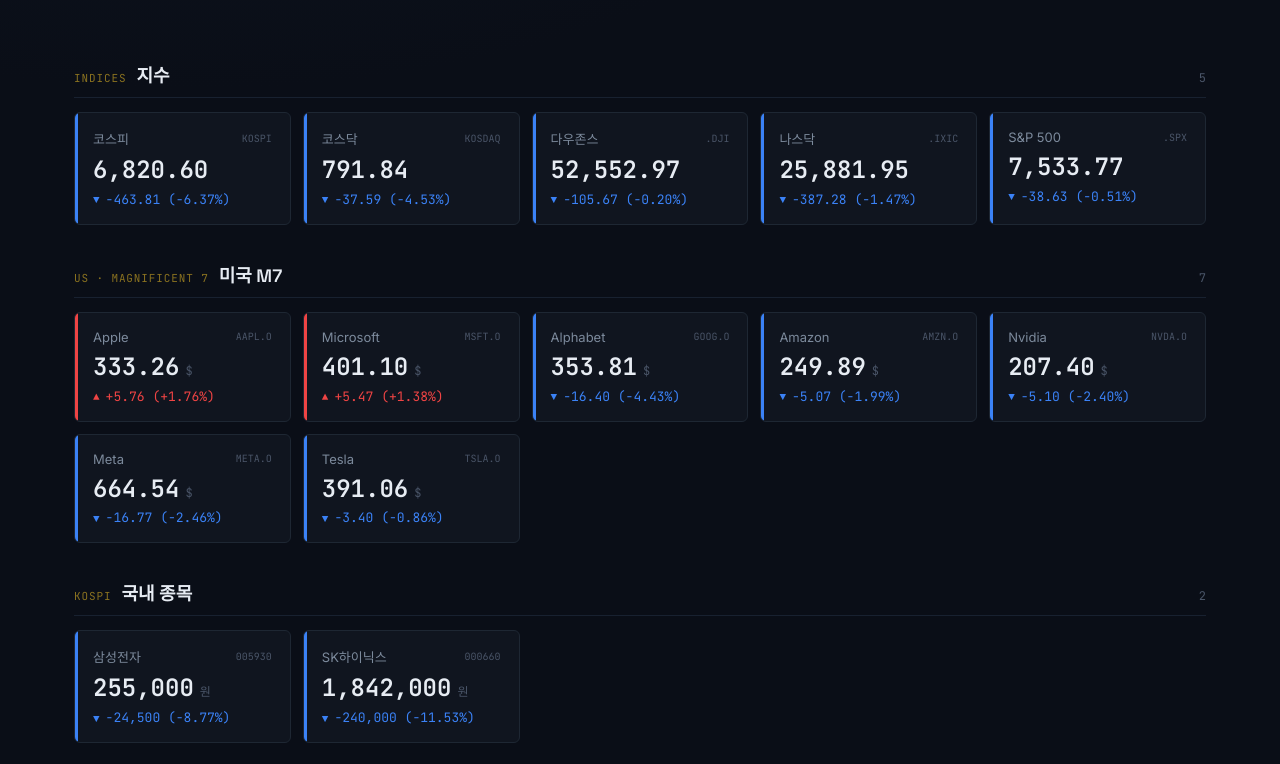
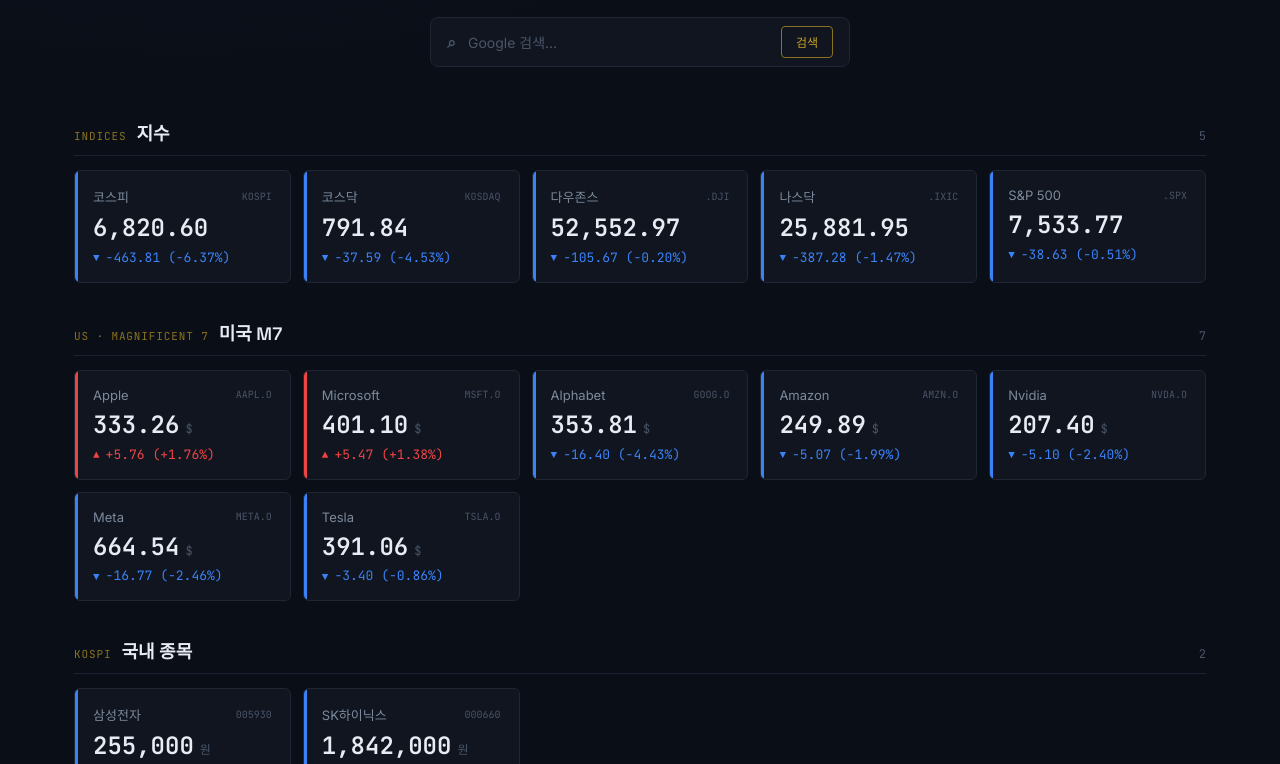
Before and after one commit to sxm53721/Market-dashboard, a plain HTML site: page index.html in a window 1280 px wide. Shown: the part 163-927 px from the top of the page. Drawn offline with Linux system fonts and the light colour scheme.

Commit message:
Update index.html

```diff
--- a/index.html
+++ b/index.html
@@ -106,6 +106,46 @@
   #refresh-btn.loading .spin{ animation: spin 0.8s linear infinite; }
   @keyframes spin{ to{ transform: rotate(360deg); } }
 
+  .search-zone{
+    max-width: 1180px; margin: 0 auto 8px; padding: 0 24px;
+  }
+  #google-search-form{
+    display:flex; align-items:center; gap: 10px;
+    max-width: 420px;
+    margin: 0 auto;
+    background: var(--panel);
+    border: 1px solid var(--panel-border);
+    border-radius: 8px;
+    padding: 8px 16px;
+    transition: border-color .15s ease;
+  }
+  #google-search-form:focus-within{ border-color: var(--gold-dim); }
+  #google-search-form .search-icon{
+    color: var(--ink-faint); font-size: 16px; font-weight: 700;
+  }
+  #google-search-input{
+    flex: 1;
+    background: transparent;
+    border: none;
+    outline: none;
+    color: var(--ink);
+    font-family: 'Inter', sans-serif;
+    font-size: 14px;
+  }
+  #google-search-input::placeholder{ color: var(--ink-faint); }
+  #google-search-form button{
+    background: transparent;
+    border: 1px solid var(--gold-dim);
+    color: var(--gold);
+    font-family: 'JetBrains Mono', monospace;
+    font-size: 12px;
+    padding: 6px 14px;
+    border-radius: 4px;
+    cursor: pointer;
+    transition: background .15s ease, border-color .15s ease;
+  }
+  #google-search-form button:hover{ background: rgba(201,162,39,0.08); border-color: var(--gold); }
+
   main{ max-width: 1180px; margin: 0 auto; padding: 8px 24px 80px; }
 
   .section{ margin-top: 36px; }
@@ -193,6 +233,7 @@
     .grid{ grid-template-columns: repeat(auto-fill, minmax(150px, 1fr)); }
     header{ padding: 28px 18px 16px; }
     main{ padding: 8px 18px 60px; }
+    .search-zone{ padding: 0 18px; }
   }
 
   @media (prefers-reduced-motion: reduce){
@@ -221,6 +262,20 @@
       </button>
     </div>
   </header>
+
+  <div class="search-zone">
+    <form id="google-search-form" action="https://www.google.com/search" method="GET" target="_blank">
+      <span class="search-icon">⌕</span>
+      <input
+        type="text"
+        name="q"
+        id="google-search-input"
+        placeholder="Google 검색…"
+        autocomplete="off"
+      >
+      <button type="submit">검색</button>
+    </form>
+  </div>
 
   <main>
     <section class="section">
```
